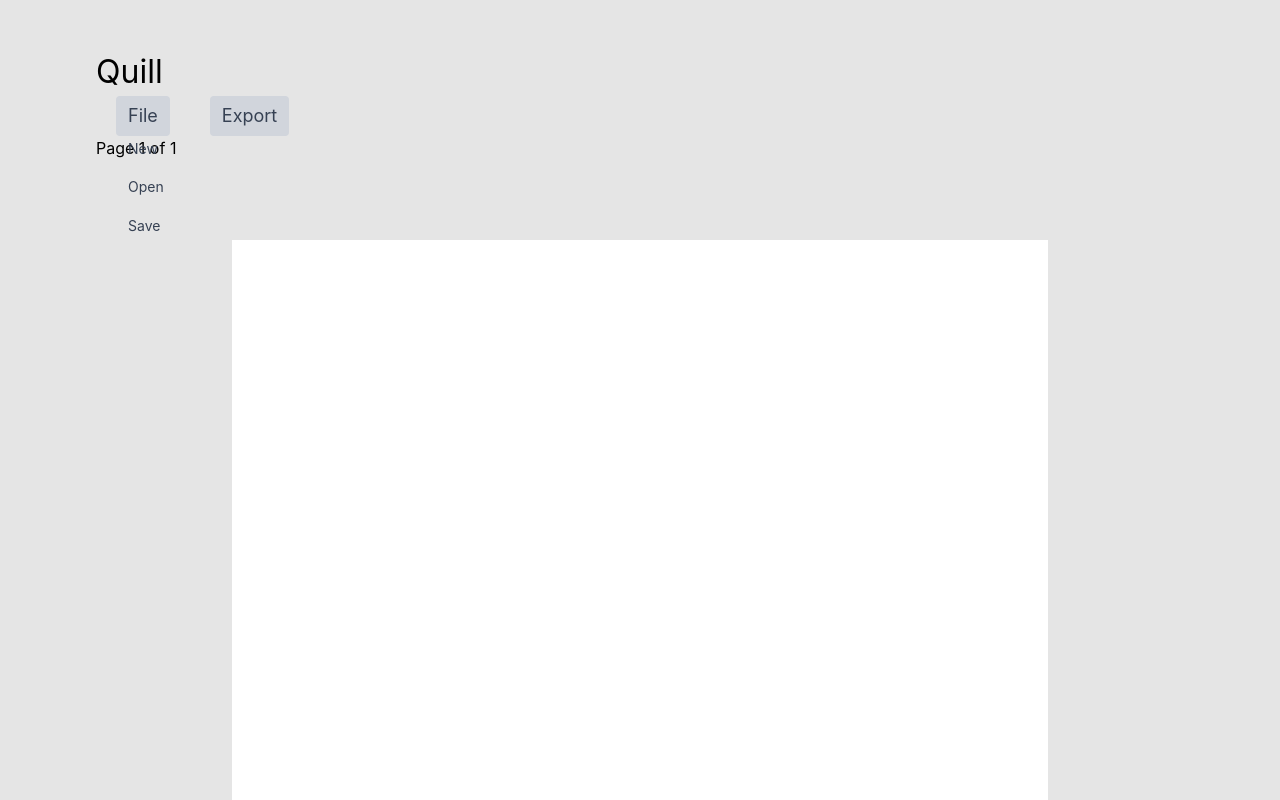
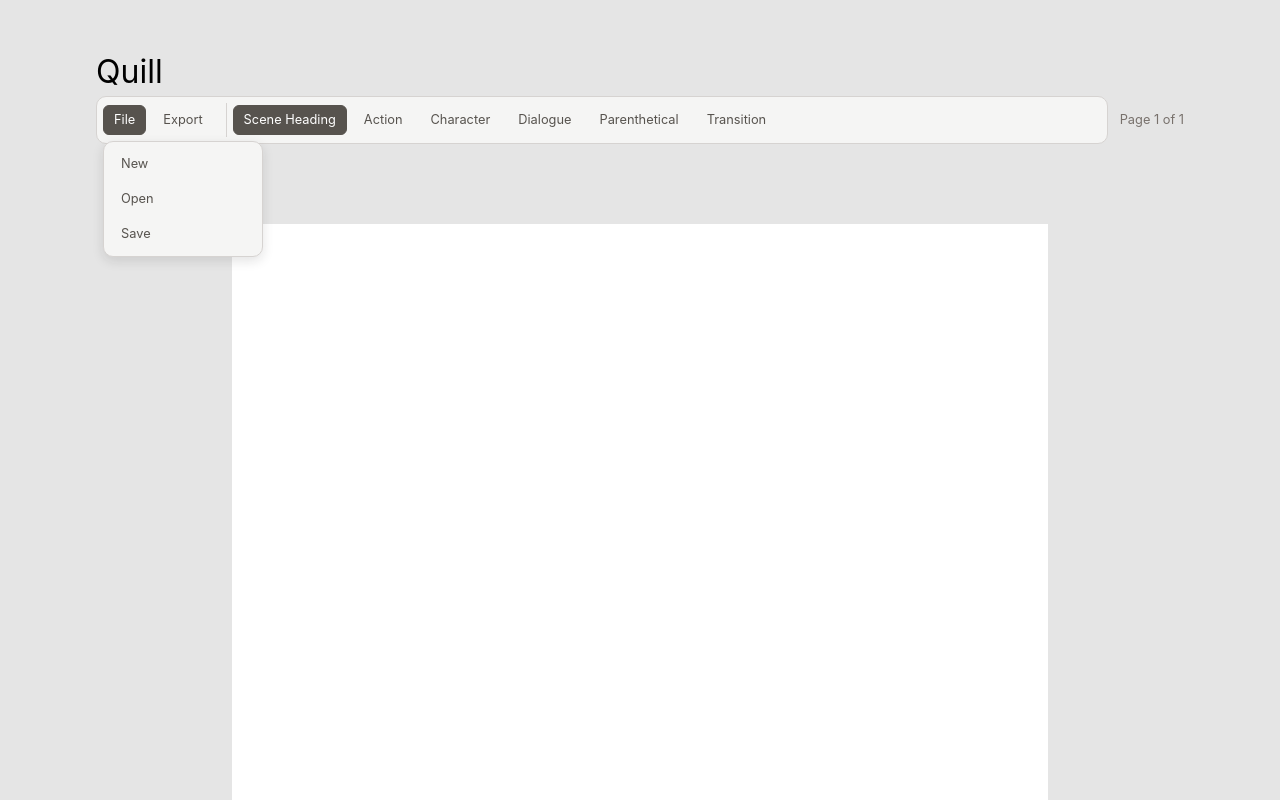
Before and after one commit to mohsenbakhit/quill, a React (Vite) app: page / in a window 1280 px wide. Both pictures are taken after a click on the button "File". Built offline with nearby package versions, Linux system fonts and the light colour scheme; a web font is replaced by a local one.

Commit message:
Add NodeTypeBar

```diff
--- a/src/components/ExportMenu.tsx
+++ b/src/components/ExportMenu.tsx
@@ -50,12 +50,19 @@
     }
   return (
     <span className="toolbar-menu">
-      <button onClick={() => setIsOpen(!isOpen)} className="px-3 py-1.5 text-lg rounded bg-gray-300 hover:bg-gray-100 text-gray-700">Export</button>
+      <button
+        type="button"
+        onClick={() => setIsOpen(!isOpen)}
+        className={`toolbar-action-button${isOpen ? ' active' : ''}`}
+        aria-expanded={isOpen}
+      >
+        Export
+      </button>
       {isOpen && (
         <div className="dropdown-menu">
-              <button onClick={handlePdf} className="dropdown-button w-full text-left px-3 py-1.5 text-sm text-gray-700 hover:bg-gray-100">Export to PDF</button>
+              <button type="button" onClick={handlePdf} className="dropdown-button">Export to PDF</button>
           {/*<button className="dropdown-button w-full text-left px-3 py-1.5 text-sm text-gray-700 hover:bg-gray-100">Export to FDX</button>*/}
-          <button onClick={handleFountain} className="dropdown-button w-full text-left px-3 py-1.5 text-sm text-gray-700 hover:bg-gray-100">Export to Fountain</button>
+          <button type="button" onClick={handleFountain} className="dropdown-button">Export to Fountain</button>
         </div>
       )}
     </span>
--- a/src/components/FileMenu.tsx
+++ b/src/components/FileMenu.tsx
@@ -70,13 +70,19 @@
 
   return (
     <span className="toolbar-menu">
-      <button onClick={() => setIsOpen(!isOpen)} className="px-3 py-1.5 text-lg rounded bg-gray-300 hover:bg-gray-100 text-gray-700"
-      >File</button>
+      <button
+        type="button"
+        onClick={() => setIsOpen(!isOpen)}
+        className={`toolbar-action-button${isOpen ? ' active' : ''}`}
+        aria-expanded={isOpen}
+      >
+        File
+      </button>
       {isOpen && (
         <div className="dropdown-menu">
-          <button onClick={handleNew} className="dropdown-button w-full text-left px-3 py-1.5 text-sm text-gray-700 hover:bg-gray-100">New</button>
-          <button onClick={handleOpen} className="dropdown-button w-full text-left px-3 py-1.5 text-sm text-gray-700 hover:bg-gray-100">Open</button>
-          <button onClick={handleSave} className="dropdown-button w-full text-left px-3 py-1.5 text-sm text-gray-700 hover:bg-gray-100">Save</button>
+          <button type="button" onClick={handleNew} className="dropdown-button">New</button>
+          <button type="button" onClick={handleOpen} className="dropdown-button">Open</button>
+          <button type="button" onClick={handleSave} className="dropdown-button">Save</button>
         </div>
       )}
     </span>
--- /dev/null
+++ b/src/components/NodeTypeBar.tsx
@@ -0,0 +1,77 @@
+import { useEffect, useState } from 'react'
+import { Editor } from '@tiptap/react'
+import { ReactNode } from 'react'
+
+type NodeType =
+  | 'sceneHeading'
+  | 'action'
+  | 'character'
+  | 'dialogue'
+  | 'parenthetical'
+  | 'transition'
+
+const NODE_TYPES: { type: NodeType; label: string }[] = [
+  { type: 'sceneHeading', label: 'Scene Heading' },
+  { type: 'action', label: 'Action' },
+  { type: 'character', label: 'Character' },
+  { type: 'dialogue', label: 'Dialogue' },
+  { type: 'parenthetical', label: 'Parenthetical' },
+  { type: 'transition', label: 'Transition' },
+]
+
+function getCurrentNodeType(editor: Editor): string {
+  return editor.state.selection.$from.parent.type.name
+}
+
+export function NodeTypeBar({ editor, children }: { editor: Editor | null; children?: ReactNode }) {
+  const [activeType, setActiveType] = useState<string | null>(
+    editor ? getCurrentNodeType(editor) : null,
+  )
+
+  useEffect(() => {
+    if (!editor) {
+      setActiveType(null)
+      return
+    }
+
+    const updateActiveType = () => {
+      setActiveType(getCurrentNodeType(editor))
+    }
+
+    updateActiveType()
+    editor.on('selectionUpdate', updateActiveType)
+    editor.on('transaction', updateActiveType)
+
+    return () => {
+      editor.off('selectionUpdate', updateActiveType)
+      editor.off('transaction', updateActiveType)
+    }
+  }, [editor])
+
+  const selectNodeType = (type: NodeType) => {
+    if (!editor) return
+
+    editor.chain().focus().setNode(type).run()
+    setActiveType(type)
+  }
+
+  return (
+    <div className="node-type-bar" role="toolbar" aria-label="Screenplay element type">
+      {children}
+      {NODE_TYPES.map(({ type, label }) => (
+        <button
+          key={type}
+          type="button"
+          className={`node-type-button${activeType === type ? ' active' : ''}`}
+          aria-label={`Set element to ${label}`}
+          aria-pressed={activeType === type}
+          onMouseDown={(event) => event.preventDefault()}
+          onClick={() => selectNodeType(type)}
+          disabled={!editor}
+        >
+          {label}
+        </button>
+      ))}
+    </div>
+  )
+}
--- a/src/components/Toolbar.tsx
+++ b/src/components/Toolbar.tsx
@@ -2,6 +2,7 @@
 import { ExportMenu } from "./ExportMenu";
 import { FileMenuProps } from "../utils/interfaces";
 import { usePagination } from "../hooks/usePagination";
+import { NodeTypeBar } from "./NodeTypeBar";
 
 
 export function Toolbar({ editor, isDirty, setIsDirty }: FileMenuProps) {
@@ -10,9 +11,14 @@
   return (
     <div className="heading">
       <h1 id="title" >Quill</h1>
-      <div>
-        <FileMenu editor={editor} isDirty={isDirty} setIsDirty={setIsDirty}/>
-        <ExportMenu editor={editor} isDirty={isDirty} setIsDirty={setIsDirty}/>
+      <div className="toolbar-controls">
+        <NodeTypeBar editor={editor}>
+          <div className="toolbar-menu-group">
+            <FileMenu editor={editor} isDirty={isDirty} setIsDirty={setIsDirty}/>
+            <ExportMenu editor={editor} isDirty={isDirty} setIsDirty={setIsDirty}/>
+          </div>
+          <div className="toolbar-divider" aria-hidden="true" />
+        </NodeTypeBar>
         <div className="status-bar">
           Page {currentPage} of {pageCount}
         </div>
--- a/src/extensions/ElementTransitions.ts
+++ b/src/extensions/ElementTransitions.ts
@@ -25,14 +25,12 @@
         const type = $from.parent.type.name
         const next = ENTER_MAP[type]
         if (!next) return false
-        console.log(type)
         return this.editor.chain().splitBlock().setNode(next).run()
       },
       Tab: () => {
         const { $from } = this.editor.state.selection
         const type = $from.parent.type.name
         const next = TAB_MAP[type]
-        console.log(type)
         if (next) {
           this.editor.commands.setNode(next)
         }
--- a/src/styles/toolbar.css
+++ b/src/styles/toolbar.css
@@ -6,17 +6,138 @@
     font-size: 24pt;
 }
 
+.toolbar-controls {
+    display: flex;
+    align-items: center;
+    gap: 12px;
+}
+
+.toolbar-menu-group {
+    display: flex;
+    flex-shrink: 0;
+    align-items: center;
+}
+
+.toolbar-divider {
+    width: 1px;
+    height: 34px;
+    flex-shrink: 0;
+    background: #d6d3d1;
+}
+
 .toolbar-menu {
     position: relative;
-    margin: 15pt;
+    display: inline-block;
+    margin: 0 6px 0 0;
 }
 
 .dropdown-menu {
     position: absolute;
     top: 100%;
     left: 0;
+    z-index: 10;
+    display: flex;
+    min-width: 160px;
+    flex-direction: column;
+    gap: 4px;
+    margin-top: 6px;
+    padding: 6px;
+    border: 1px solid #d6d3d1;
+    border-radius: 10px;
+    background: #f5f5f4;
+    box-shadow: 0 4px 12px rgba(28, 25, 23, 0.12);
+}
+
+.toolbar-action-button,
+.dropdown-button {
+    margin: 0;
+    border: 1px solid transparent;
+    border-radius: 6px;
+    color: #57534e;
+    background: transparent;
+    box-shadow: none;
+    font-size: 0.8rem;
+    line-height: 1.2;
+}
+
+.toolbar-action-button {
+    padding: 6px 10px;
+}
+
+.toolbar-action-button:hover,
+.toolbar-action-button.active,
+.dropdown-button:hover {
+    border-color: #a8a29e;
+    background: #e7e5e4;
+}
+
+.toolbar-action-button.active {
+    border-color: #57534e;
+    color: #fff;
+    background: #57534e;
 }
 
 .dropdown-button {
-    margin-top: 5pt;
+    width: 100%;
+    padding: 7px 10px;
+    text-align: left;
 }
+
+.node-type-bar {
+    display: flex;
+    flex: 1;
+    flex-wrap: wrap;
+    gap: 6px;
+    margin-top: 0;
+    padding: 6px;
+    align-items: center;
+    border: 1px solid #d6d3d1;
+    border-radius: 10px;
+    background: #f5f5f4;
+}
+
+.node-type-button {
+    margin: 0;
+    padding: 6px 10px;
+    border: 1px solid transparent;
+    border-radius: 6px;
+    color: #57534e;
+    background: transparent;
+    box-shadow: none;
+    font-size: 0.8rem;
+    line-height: 1.2;
+}
+
+.node-type-button:hover {
+    border-color: #a8a29e;
+    background: #e7e5e4;
+}
+
+.node-type-button.active {
+    border-color: #57534e;
+    color: #fff;
+    background: #57534e;
+}
+
+.node-type-button:disabled {
+    cursor: default;
+    opacity: 0.5;
+}
+
+.status-bar {
+    flex-shrink: 0;
+    color: #78716c;
+    font-size: 0.8rem;
+    white-space: nowrap;
+}
+
+@media (max-width: 900px) {
+    .toolbar-controls {
+        align-items: flex-start;
+        flex-wrap: wrap;
+    }
+
+    .status-bar {
+        width: 100%;
+    }
+}
```
